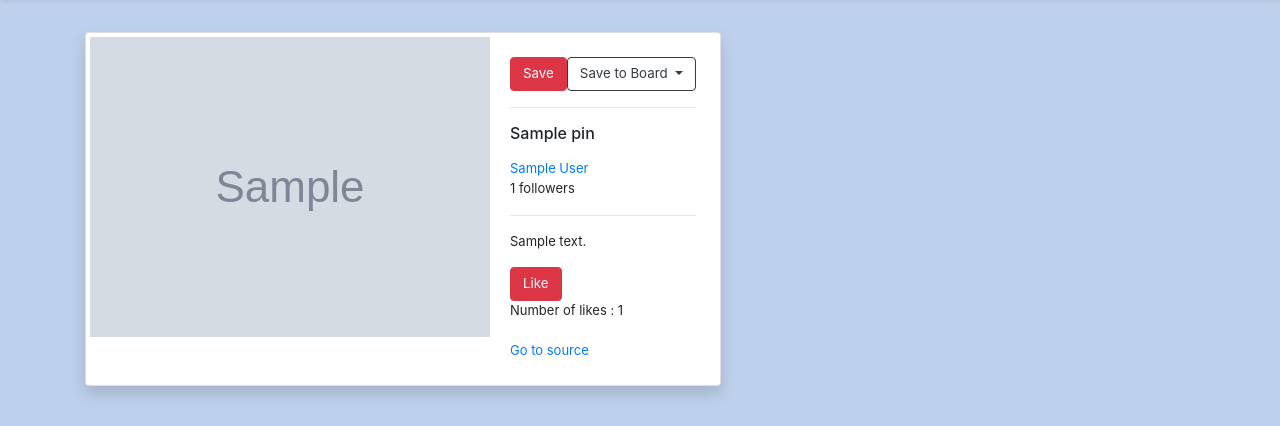
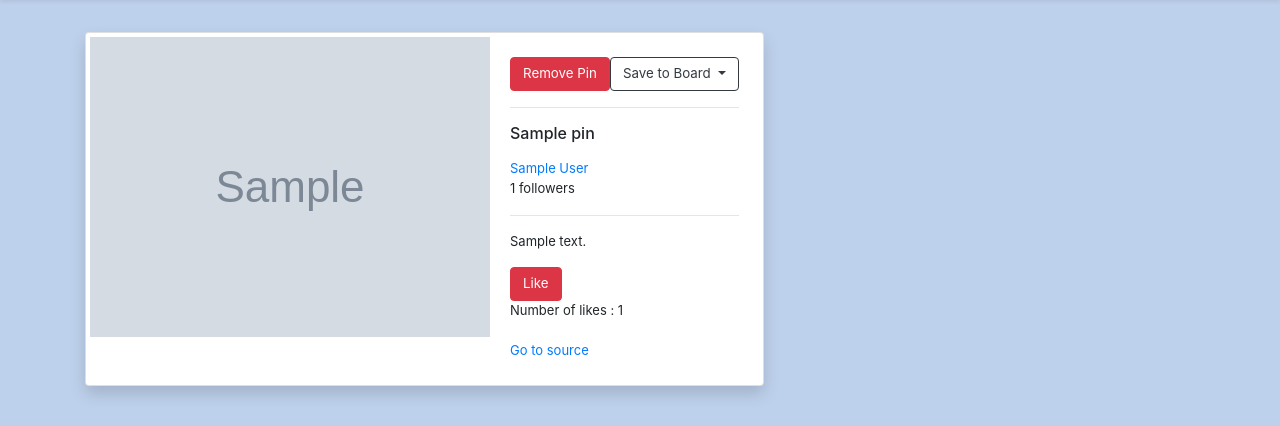
Before and after one commit to sarahbeverton/capstone, a Django app: page /pin/1/ in a window 1280 px wide. Shown: the part 59-485 px from the top of the page. Run offline with Django 3.2, Linux system fonts and the light colour scheme; a user stored in the database is signed in; tables that the repository leaves empty hold one stand-in row (values such as "Sample post"); grey boxes marked "Sample" are stand-in pictures; some libraries are stand-ins or nearby versions.

Commit message:
added way to remove a pin from a user and their board if they saved it to one

```diff
--- a/pins/urls.py
+++ b/pins/urls.py
@@ -6,5 +6,6 @@ urlpatterns = [
     path('addpin/', views.AddPinView.as_view(), name="addpin"),
     path('<int:pin_id>/', views.PinView.as_view(), name="pin_detail"),
     path('save/<int:pin_id>/', views.SaveView.as_view()),
+    path('remove/<int:pin_id>/', views.RemovePinView.as_view()),
     path('like/<int:pin_id>/', views.like_view)
 ]
--- a/pins/views.py
+++ b/pins/views.py
@@ -14,8 +14,9 @@ class PinView(LoginRequiredMixin, View):
         my_pin = Pin.objects.get(id=pin_id)
         current_user = PinUser.objects.get(username=request.user.username)
         user_boards = Board.objects.filter(user=current_user)
+        user_pins = list(current_user.pins.values_list('title', flat=True))
         html = "pin_detail.html"
-        context = {'pin': my_pin, 'boards': user_boards}
+        context = {'pin': my_pin, 'boards': user_boards, 'user_pins': user_pins}
         return render(request, html, context)
 
 
@@ -24,6 +25,19 @@ class SaveView(LoginRequiredMixin, View):
         my_pin = Pin.objects.get(id=pin_id)
         request.user.pins.add(my_pin)
         return redirect("profile", username=request.user.username)
+
+
+class RemovePinView(LoginRequiredMixin, View):
+    def get(self, request, pin_id):
+        current_user = PinUser.objects.get(username=request.user.username)
+        user_boards = Board.objects.filter(user=current_user)
+        my_pin = Pin.objects.get(id=pin_id)
+        for board in user_boards:
+            board_pin_titles = list(board.pins.values_list('title', flat=True))
+            if my_pin.title in board_pin_titles:
+                board.pins.remove(my_pin)
+        current_user.pins.remove(my_pin)
+        return redirect("profile", username=current_user.username)
 
 
 class AddPinView(LoginRequiredMixin, View):
--- a/templates/pin_detail.html
+++ b/templates/pin_detail.html
@@ -34,12 +34,18 @@
                 >
                 {% endfor %} {% endif %}
               </div>
-              <a
-                href="/pin/save/{{ pin.id }}/"
-                class="btn btn-danger"
-                style="font-size: smaller"
-                >Save</a
-              >
+                {% if pin.title not in user_pins %}
+                <a href="/pin/save/{{ pin.id }}/"
+                   class="btn btn-danger"
+                   style="font-size: smaller"
+                   >Save</a
+                >
+               {% else %}
+                <a href="/pin/remove/{{ pin.id }}/"
+                   class="btn btn-danger"
+                   style="font-size: smaller"
+                >Remove Pin</a>
+               {% endif %}
               <hr />
               <h6 class="card-title">{{ pin.title }}</h6>
               <a href='../../profile/{{ pin.author.username }}/' style="font-size: small">{{ pin.author.first_name }} {{ pin.author.last_name }}</a>
```
Also changed, not shown: templates/profile.html (+12 -2 lines).
